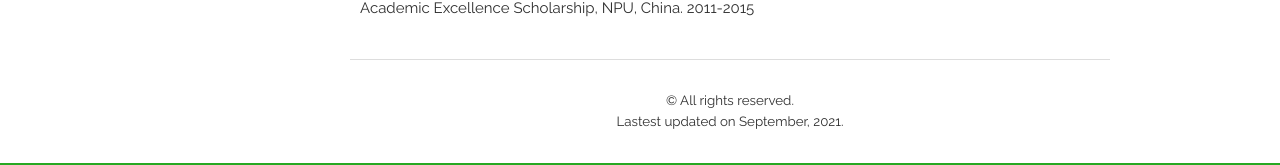
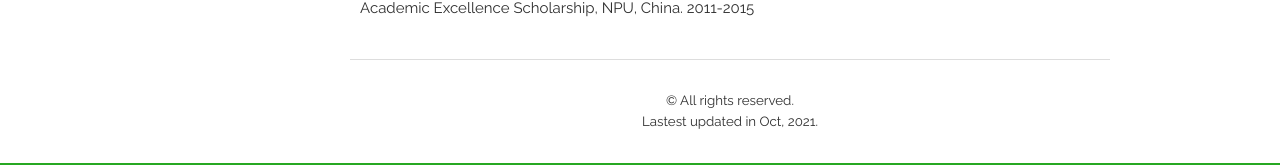
Before and after one commit to AaronWang-git/qinwang-git.github.io, a Jekyll site: the page built from index.html, in a window 1280 px wide. Shown: the part 1994-2159 px from the top of the page. Built offline with Jekyll 4.4.1, drawn with Linux system fonts in a browser that asks for light colours; nearby versions of some CDN libraries; a script that is not in the unit is left out; the list of posts is cut into pages by our own code.

Commit message:
Update layout.html

```diff
--- a/_layouts/layout.html
+++ b/_layouts/layout.html
@@ -68,7 +68,7 @@
     <footer class="center">
     <!-- <footer class="thirteen columns"> -->
         <hr>
-        <p>© All rights reserved. <br> Lastest updated on September, 2021.</p>
+        <p>© All rights reserved. <br> Lastest updated in Oct, 2021.</p>
 
 
    <div class="txtCenter" style="display:inline-block;width:200px;">
```
